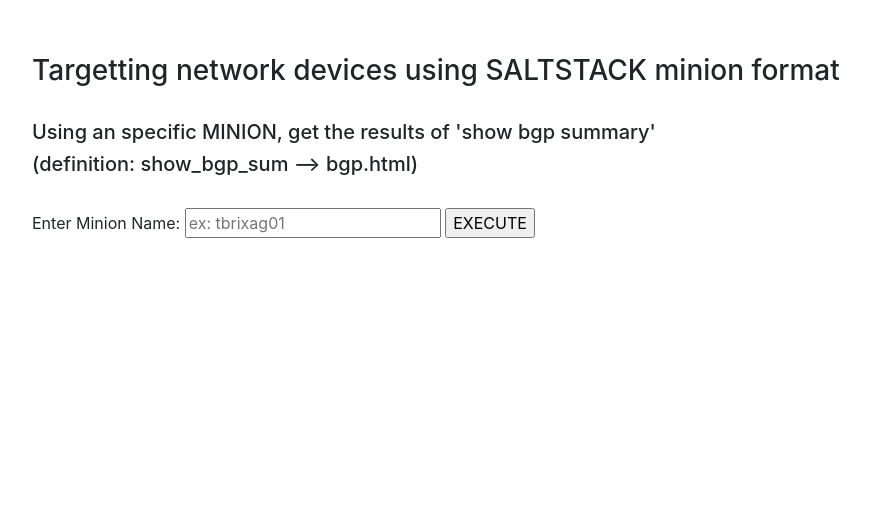
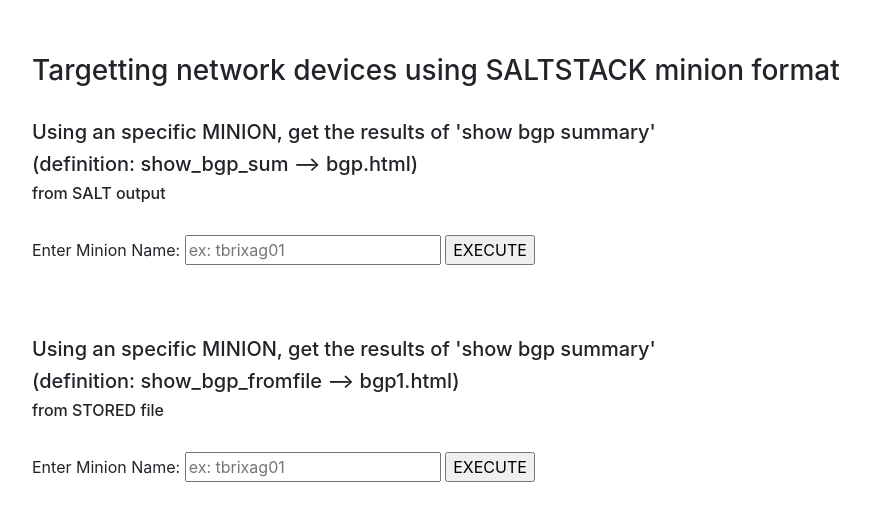
Before and after one commit to arkadin-calvarez/django, a Django app: page /salt/ in a window 1280 px wide. Shown: the part 154-675 px from the top of the page, without its empty margins (53-923 px from the left). Run offline with Django 3.2, Linux system fonts and the light colour scheme; some libraries are stand-ins or nearby versions.

Commit message:
Saving SALT output to file & printing it to HTML

```diff
--- /dev/null
+++ b/CABE/statool/templates/bgp1.html
@@ -0,0 +1,3 @@
+{% if data %}
+{{ data }}
+{% endif %}
--- a/CABE/statool/templates/salt.html
+++ b/CABE/statool/templates/salt.html
@@ -19,12 +19,23 @@
         <br>
         <h5>Using an specific MINION, get the results of 'show bgp summary'</h5>
         <h5>(definition: show_bgp_sum --> bgp.html)</h5>
+        <h6>from SALT output</h6>
         <br>
         <form name='search' action="{% url 'show_bgp_summ' %}" method="get"> {% csrf_token %}
             Enter Minion Name: <input type="text" placeholder="ex: tbrixag01" id="searchbox" name='searchbox' pattern="*" required oninvalid="this.setCustomValidity('Field cannot be empty')">
             <input id="myinput" type="submit" value="EXECUTE">
         </form>
         <br>
+        <br>
+        <br>
+        <h5>Using an specific MINION, get the results of 'show bgp summary'</h5>
+        <h5>(definition: show_bgp_fromfile --> bgp1.html)</h5>
+        <h6>from STORED file</h6>
+        <br>
+        <form name='search' action="{% url 'show_bgp_fromfile' %}" method="get"> {% csrf_token %}
+            Enter Minion Name: <input type="text" placeholder="ex: tbrixag01" id="searchboxfile" name='searchboxfile' pattern="*" required oninvalid="this.setCustomValidity('Field cannot be empty')">
+            <input id="myinput" type="submit" value="EXECUTE">
+        </form>
     </div>
     {% endblock %}
 </body>
--- a/CABE/statool/templates/scripts.html
+++ b/CABE/statool/templates/scripts.html
@@ -19,8 +19,8 @@
         <br>
         <br>
         <br>
-        <h4>From SALT script, in NEW page (definition: salt --> salt.html)</h4>
-        <button onClick="location.href='{% url 'salt' %}'"> From SALT Script</button>
+        <h4>From SALT script, in NEW page (definition: salt --> saltout.html)</h4>
+        <button onClick="location.href='{% url 'saltout' %}'"> From SALT Script</button>
         <br>
         <br>
         <h4>Displaying results in SAME page (definition: output --> output.html)</h4>
--- a/CABE/statool/urls.py
+++ b/CABE/statool/urls.py
@@ -22,6 +22,7 @@ urlpatterns = [
     path('external/', views.external, name='external'),
     path('saltout/', views.saltout, name='saltout'),
     path('bgp/', views.show_bgp_summ, name='show_bgp_summ'),
+    path('bgp1/', views.show_bgp_fromfile, name='show_bgp_fromfile'),
     path('statool/devices/<int:device_id>', views.get_device_stats, name="device"), # With ABSOLUTE URL
     path('services/<int:service_id>', views.get_device_stats, name="service"),
 ]
--- a/CABE/statool/views.py
+++ b/CABE/statool/views.py
@@ -12,6 +12,13 @@ import salt.client as client
 import subprocess
 import os
 import yaml
+import io
+
+# Page, with login to allow access the main/home page.
+# when browsing to http://rasp:7777 URL
+@login_required(login_url='/accounts/login/')
+def home(request: HttpRequest) -> HttpResponse:
+    return render(request, 'home.html')
 
 
 # Below is a redirectly to Statool APP http://cabe:7878/base
@@ -28,15 +35,7 @@ def statool(request: HttpRequest) -> HttpResponse:
         'devices' : devices,    #This is directly used in base.html (in FOR loops) to call/print devices
         'services' : services
     }
-    return render(request, 'base.html', context)
-
-
-# Page, with login to allow access the main/home page.
-# when browsing to http://rasp:7777 URL
-@login_required(login_url='/accounts/login/')
-def home(request: HttpRequest) -> HttpResponse:
-    return render(request, 'home.html')
-
+    return render(request, 'statool.html', context)
 
 # Below scripts redirect us to the "scripts.html" and "saltindex" webpage
 # when browsing to http://cabe:7878/scripts or http://cabe:7878/saltindex URL
@@ -128,10 +127,25 @@ def saltout(request):
 # variable to be used later as part of the SALTSTACK CLI command.
 def show_bgp_summ(request):
     minion = request.GET.get('searchbox')
-#    arguments = 'sudo salt' + minion + 'net.cli show bgp summary'
-    data = subprocess.run(['sudo', 'salt', minion, 'net.cli', "'show bgp summary'"], stdout=PIPE, stderr=PIPE)
+    arguments = ['sudo', 'salt', minion, 'net.cli', "'show bgp summary'"]
+#    with open('saltout.txt', 'w') as saltout:
+    data = subprocess.run(arguments, stdout=PIPE, stderr=PIPE, timeout=15)
     context = {
     'data':data,
     }
     return render(request, 'bgp.html', context)
 #    return render(request, 'bgp.html' , {'data':data.args})
+
+
+
+def show_bgp_fromfile(request):
+    minion = request.GET.get('searchboxfile')
+    arguments = ['sudo', 'salt', minion, 'net.cli', "'show bgp summary'"]
+    commands = "show bgp summary"
+    with open('saltout.txt', 'w') as saltout:
+        data = subprocess.run(arguments, stdout=saltout, stderr=saltout, timeout=15)
+    f = open('//home//outright//Django//CABE//saltout.txt', 'r')
+    file_content = f.read()
+    f.close()
+    return HttpResponse(file_content, content_type="text/plain")
+#    return render(request, 'bgp1.html', {'data':data.args})
```
Also changed, not shown: CABE/saltout.txt (deleted, +0 -14 lines), CABE/statool/templates/statool.html (renamed from CABE/statool/templates/base.html).
